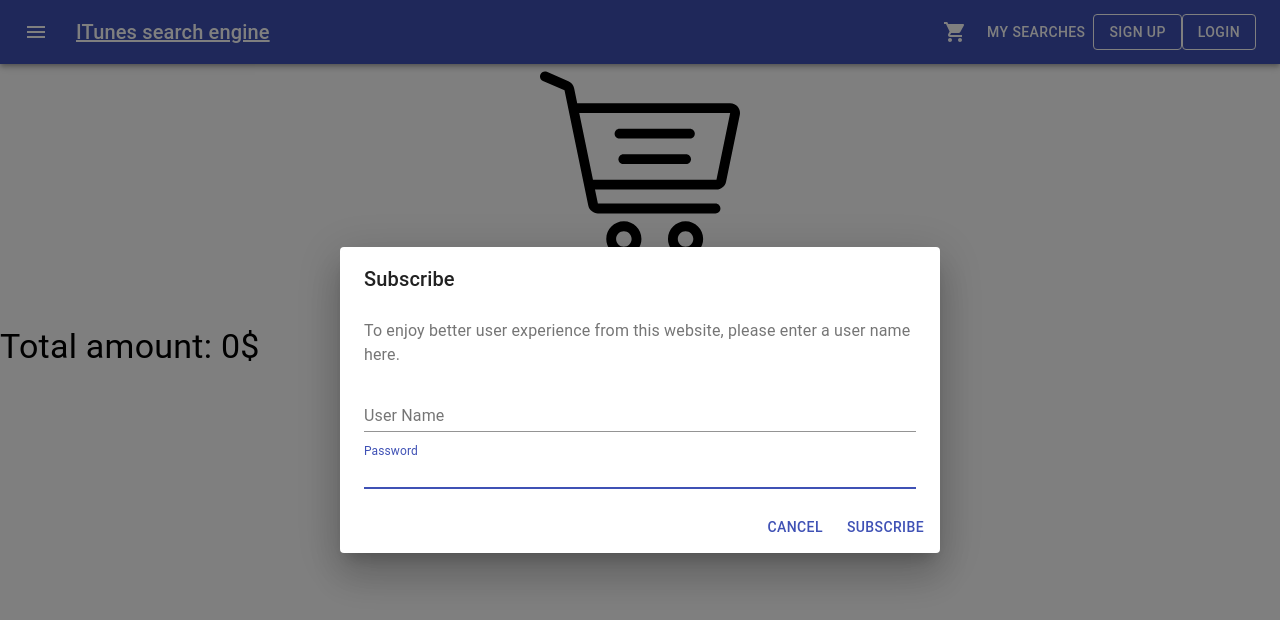
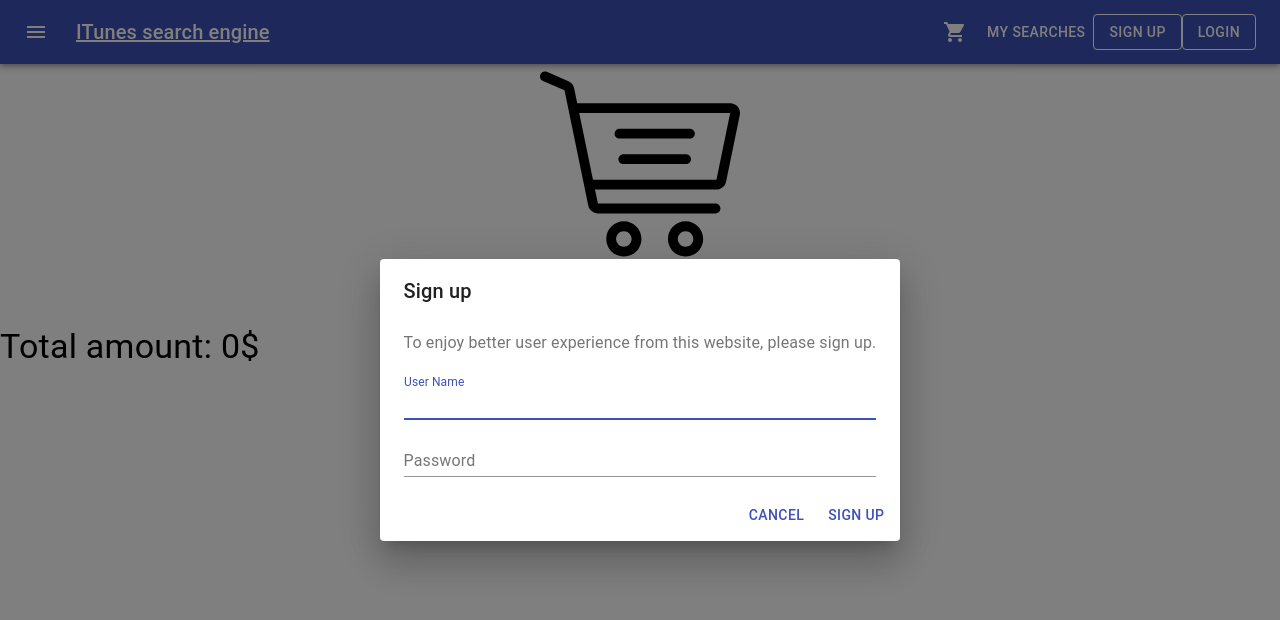
Before and after one commit to yairviv/ITunesSearchEngine, a React (Create React App) app in the folder client/: page /cart in a window 1280 px wide. Both pictures are taken after a click on the button "SIGN UP". Shown: the top 620 px of the page. Built offline with nearby package versions, Linux system fonts and the light colour scheme.

Commit message:
user registration

```diff
--- a/client/src/Components/user/RegisterDialog.jsx
+++ b/client/src/Components/user/RegisterDialog.jsx
@@ -1,6 +1,6 @@
 import React, { useState } from 'react';
 import Button from '@material-ui/core/Button';
-import { createUser } from '../../redux/actions/index';
+import { createUser, resetUser } from '../../redux/actions/index';
 import { connect } from 'react-redux';
 import TextField from '@material-ui/core/TextField';
 import Dialog from '@material-ui/core/Dialog';
@@ -10,15 +10,30 @@ import DialogContentText from '@material-ui/core/DialogContentText';
 import DialogTitle from '@material-ui/core/DialogTitle';
 import Alert from '@material-ui/lab/Alert';
 
+
 const mapDispatchToProps = (dispatch, ownProps) => ({
     createUser: (userName) => dispatch(createUser(userName)),
+    resetUser: () => dispatch(resetUser()),
 });
+
+const mapStateToProps = (state) => {
+    return {
+        userCreation: state.usersReducer || {
+            type: '',
+            message: ''
+        }
+    }
+}
+
+
 function RegisterDialog(props) {
     const [open, setOpen] = React.useState(false);
     const [userItem, setUserItem] = useState('');
     const [passwordItem, setPasswordItem] = useState('');
+    const [errorFlagUser, setErrorFlagUser] = useState(false);
+    const [errorFlagPassword, setErrorFlagPassword] = useState(false);
 
-    const [errorFlag, setErrorFlag] = useState(false);
+
 
     function userChangeHandler(e) {
         setUserItem(e.target.value);
@@ -29,34 +44,44 @@ function RegisterDialog(props) {
     };
 
     const handleClickOpen = () => {
-        setErrorFlag(false);
+        setErrorFlagUser(false);
+        setErrorFlagPassword(false);
         setOpen(true);
     };
 
-    const handleSubscribeClose = () => {
-        if (userItem.trim() !== '' && passwordItem.trim() !== '') {
+    function handleSubscribe() {
+        if (userItem.trim() === '') {
+            setErrorFlagUser(true);
+            return;
+        }
+        if (passwordItem.trim() === '') {
+            setErrorFlagPassword(true);
+            return;
+        }
+
         props.createUser({ userName: userItem, password: passwordItem });
-            setErrorFlag(false);
-            setOpen(false);
-        } else {
-            setErrorFlag(true);
-        }
+
     };
 
     const handleCancleClose = () => {
         setOpen(false);
     };
 
+    const onEnter = () => {
+        props.resetUser();
+    }
+
     return (
         <div>
             <Button variant="outlined" color="inherit" onClick={handleClickOpen}>
                 Sign up
       </Button>
-            <Dialog open={open} onClose={handleCancleClose} aria-labelledby="form-dialog-title">
-                <DialogTitle id="form-dialog-title">Subscribe</DialogTitle>
+            <Dialog open={open} onClose={handleCancleClose} aria-labelledby="form-dialog-title" onEnter={onEnter}>
+                <DialogTitle id="form-dialog-title">Sign up</DialogTitle>
+                {props.userCreation.type != 'ok' &&
                     <DialogContent>
                         <DialogContentText>
-                        To enjoy better user experience from this website, please enter a user name here.
+                            To enjoy better user experience from this website, please sign up.
           </DialogContentText>
                         <TextField
                             autoFocus
@@ -67,13 +92,12 @@ function RegisterDialog(props) {
                             fullWidth
                             onChange={userChangeHandler}
                         />
-                    {errorFlag > 0 &&
+                        {errorFlagUser == true &&
                             <div>
                                 <Alert severity="error">Pleas fill in user name</Alert>
                             </div>
                         }
                         <TextField
-                        autoFocus
                             margin="dense"
                             id="name"
                             label="Password"
@@ -81,23 +105,42 @@ function RegisterDialog(props) {
                             fullWidth
                             onChange={passwordChangeHandler}
                         />
-                    {errorFlag > 0 &&
+                        {errorFlagPassword == true &&
                             <div>
                                 <Alert severity="error">Pleas fill in Password</Alert>
                             </div>
                         }
+
+                        {props.userCreation.type == 'alert-error' &&
+                            <div>
+                                <Alert severity="error">{props.userCreation.message} </Alert>
+                            </div>
+                        }
                     </DialogContent>
+                }
+                {props.userCreation.type == 'ok' &&
+                    <DialogContent>User saved!</DialogContent>
+                }
                 <DialogActions>
+                    {props.userCreation.type != 'ok' &&
                         <Button onClick={handleCancleClose} color="primary">
                             Cancel
           </Button>
-                    <Button onClick={handleSubscribeClose} color="primary">
-                        Subscribe
+                    }
+                    {props.userCreation.type != 'ok' &&
+                        <Button onClick={handleSubscribe} color="primary">
+                            Sign up
           </Button>
+                    }
+                    {props.userCreation.type == 'ok' &&
+                        <Button onClick={handleCancleClose} color="primary">
+                            Close
+          </Button>
+                    }
                 </DialogActions>
             </Dialog>
         </div>
     );
 }
 
-export default connect(null, mapDispatchToProps)(RegisterDialog)
+export default connect(mapStateToProps, mapDispatchToProps)(RegisterDialog)
--- a/client/src/redux/actions/index.js
+++ b/client/src/redux/actions/index.js
@@ -9,10 +9,16 @@ export const ADD_ITEM_TO_CART = 'ADD_ITEM_TO_CART'
 export const REMOVE_ITEM_FROM_CART = 'REMOVE_ITEM_FROM_CART'
 export const REMOVE_ITUNE_FROM_CART = 'REMOVE_ITUNE_FROM_CART'
 export const UPDATE_SETTINGS = 'UPDATE_SETTINGS'
+
+export const SET_CREATE_USER_ERROR = 'SET_CREATE_USER_ERROR'
+export const RESET_USER = 'RESET_USER'
 /*
  * action creators
 */
 
+export const error = (message) => {
+    return { type: 'ERROR', message };
+}
 
 export const getSongsList = (query) => dispatch => {
     let url = '/api/songs/' + query.song;
@@ -29,12 +35,24 @@ export const getSongsList = (query) => dispatch => {
 
 export const createUser = (user) => dispatch => {
     return axios.post('/api/users', { user: user })
-        .then(userName => dispatch({ type: CREATE_USER, payload: userName }))
+        .then(res => {
+            dispatch({ type: CREATE_USER, payload: res })
+        }, error => {
+            if (error.response.status == 403) {
+                dispatch({ type: SET_CREATE_USER_ERROR, payload: error });
+            };
+        })
+}
+
+export const resetUser = () => dispatch => {
+    dispatch({ type: RESET_USER, payload: {} })
 }
 
 export const addItemToCart = (itune) => dispatch => {
     dispatch({ type: ADD_ITEM_TO_CART, payload: itune })
 }
+
+
 
 
 export const removeItemFromCart = (itune) => dispatch => {
--- a/client/src/redux/reducers/usersReducer.js
+++ b/client/src/redux/reducers/usersReducer.js
@@ -1,9 +1,22 @@
-import { CREATE_USER } from '../actions/index'
+import { CREATE_USER, SET_CREATE_USER_ERROR, RESET_USER } from '../actions/index'
 import initialState from './initialState'
 function manageUsers(state = initialState.user, action) {
     switch (action.type) {
         case CREATE_USER:
-            return action.payload;
+            return {
+                type: 'ok',
+                message: ''
+            }
+        case RESET_USER:
+            return {
+                type: '',
+                message: ''
+            }
+        case SET_CREATE_USER_ERROR:
+            return {
+                type: 'alert-error',
+                message: action.payload.response.data
+            }
         default: return state
     }
 }
```
Also changed, not shown: 1 other file (tests, documents, lock files or other folders). Lines whose indentation alone changed are shown as unchanged.
